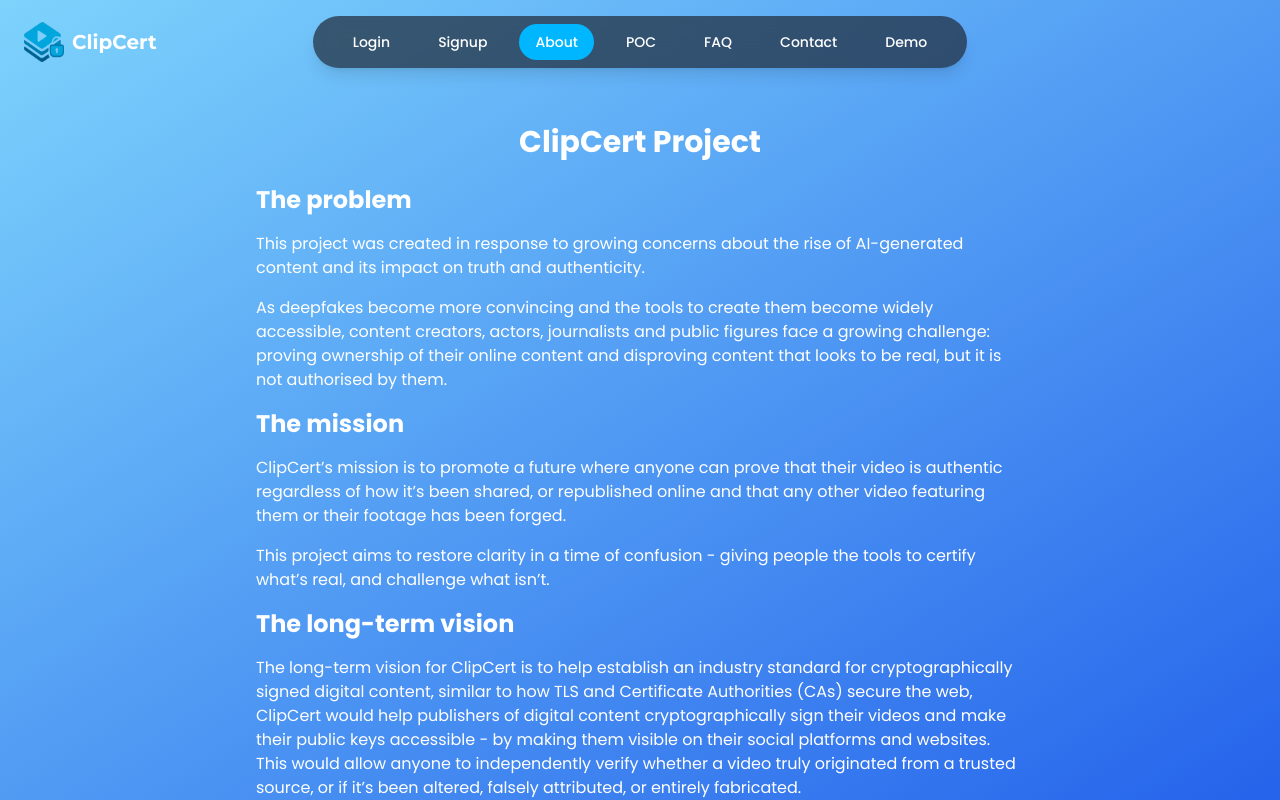
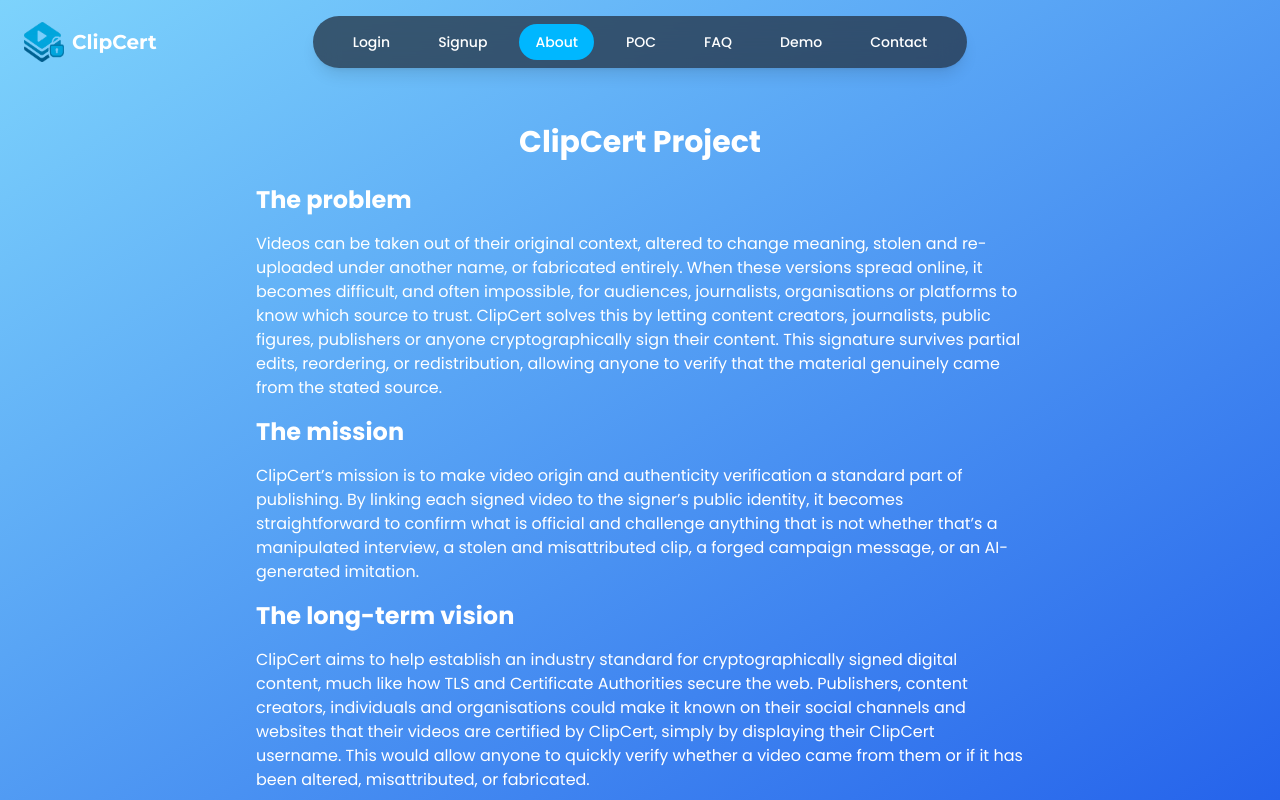
Before and after one commit to Vintr0n/AuthentiClip, a React (Vite) app in the folder frontend/: page /about in a window 1280 px wide. Built offline with nearby package versions, Linux system fonts and the light colour scheme; what tailwindcss-motion would draw is missing.

Commit message:
New about page

```diff
--- a/frontend/src/App.jsx
+++ b/frontend/src/App.jsx
@@ -13,8 +13,9 @@
 import FAQ from './pages/FAQ';
 import ForgotPassword from "./pages/ForgotPassword";
 import ResetPassword from "./pages/ResetPassword";
+import Demo from "./pages/Demo";
 import Contact from "./pages/Contact";
-import Demo from "./pages/Demo";
+
 
 export default function App() {
   return (
@@ -31,8 +32,9 @@
 <Route path="/FAQ" element={<FAQ />} />
 <Route path="/forgot-password" element={<ForgotPassword />} />
 <Route path="/reset-password" element={<ResetPassword />} />
+<Route path="/demo" element={<Demo />} />
 <Route path="/contact" element={<Contact />} />
-<Route path="/demo" element={<Demo />} />
+
           <Route
             path="/upload"
             element={
--- a/frontend/src/components/Header.jsx
+++ b/frontend/src/components/Header.jsx
@@ -60,8 +60,8 @@
   <NavLink to="/about" className={navLinkClass} onClick={() => setMenuOpen(false)}>About</NavLink>
   <NavLink to="/POC" className={navLinkClass} onClick={() => setMenuOpen(false)}>POC</NavLink>
 <NavLink to="/FAQ" className={navLinkClass} onClick={() => setMenuOpen(false)}>FAQ</NavLink>
+<NavLink to="/demo" className={navLinkClass} onClick={() => setMenuOpen(false)}>Demo</NavLink>
 <NavLink to="/contact" className={navLinkClass} onClick={() => setMenuOpen(false)}>Contact</NavLink>
-<NavLink to="/demo" className={navLinkClass} onClick={() => setMenuOpen(false)}>Demo</NavLink>
   {user && (
     <>
       <NavLink to="/upload" className={navLinkClass} onClick={() => setMenuOpen(false)}>Upload</NavLink>
@@ -109,8 +109,9 @@
           <NavLink to="/about" className={navLinkClass}>About</NavLink>
           <NavLink to="/POC" className={navLinkClass}>POC</NavLink>
 <NavLink to="/FAQ" className={navLinkClass}>FAQ</NavLink>
+<NavLink to="/demo" className={navLinkClass}>Demo</NavLink>
 <NavLink to="/contact" className={navLinkClass}>Contact</NavLink>
-<NavLink to="/demo" className={navLinkClass}>Demo</NavLink>
+
           {user && (
             <>
               <NavLink to="/upload" className={navLinkClass}>Upload</NavLink>
--- a/frontend/src/pages/About.jsx
+++ b/frontend/src/pages/About.jsx
@@ -12,25 +12,20 @@
 
         <p className="mb-4 text-white">
 		<h2 className="text-2xl font-semibold mb-4">The problem</h2>
-          This project was created in response to growing concerns about the rise of AI-generated content and its impact on truth and authenticity.
-        </p>
+Videos can be taken out of their original context, altered to change meaning, stolen and re-uploaded under another name, or fabricated entirely. When these versions spread online, it becomes difficult, and often impossible, for audiences, journalists, organisations or platforms to know which source to trust. ClipCert solves this by letting content creators, journalists, public figures, publishers or anyone cryptographically sign their content. This signature survives partial edits, reordering, or redistribution, allowing anyone to verify that the material genuinely came from the stated source.
+		  </p>
 
-        <p className="mb-4 text-white">
-As deepfakes become more convincing and the tools to create them become widely accessible, content creators, actors, journalists and public figures face a growing challenge: proving ownership of their online content and disproving content that looks to be real, but it is not authorised by them.
-        </p>
+
 
         <p className="mb-4 text-white">
 				<h2 className="text-2xl font-semibold mb-4">The mission</h2>
-ClipCert’s mission is to promote a future where anyone can prove that their video is authentic regardless of how it’s been shared, or republished online and that any other video featuring them or their footage has been forged.
-        </p>
+ClipCert’s mission is to make video origin and authenticity verification a standard part of publishing. By linking each signed video to the signer’s public identity, it becomes straightforward to confirm what is official and challenge anything that is not whether that’s a manipulated interview, a stolen and misattributed clip, a forged campaign message, or an AI-generated imitation.
+  </p>
 
-        <p className="mb-4 text-white">
-This project aims to restore clarity in a time of confusion - giving people the tools to certify what’s real, and challenge what isn’t.
-        </p>
 		<h2 className="text-2xl font-semibold mb-4">The long-term vision</h2>
         <p className="mb-4 text-white">
-The long-term vision for ClipCert is to help establish an industry standard for cryptographically signed digital content, similar to how TLS and Certificate Authorities (CAs) secure the web, ClipCert would help publishers of digital content cryptographically sign their videos and make their public keys accessible - by making them visible on their social platforms and websites. This would allow anyone to independently verify whether a video truly originated from a trusted source, or if it’s been altered, falsely attributed, or entirely fabricated.
-        </p>
+ClipCert aims to help establish an industry standard for cryptographically signed digital content, much like how TLS and Certificate Authorities secure the web. Publishers, content creators, individuals and organisations could make it known on their social channels and websites that their videos are certified by ClipCert, simply by displaying their ClipCert username. This would allow anyone to quickly verify whether a video came from them or if it has been altered, misattributed, or fabricated.
+      </p>
       </div>
 
       {/* Wide Image Section */}
@@ -56,8 +51,8 @@
 <div className="w-full max-w-3xl text-white mb-4">
 <h2 className="text-2xl font-semibold mb-4">How It Works</h2>
     <p>
- ClipCert does not use AI or deepfake detection. Instead, it uses traditional cryptographic methods. When you upload a video, it’s signed with your private key. Anyone can later verify that video using your username, which is linked to your public key.
-        </p>
+ClipCert doesn’t try to detect fakes or use AI. Instead, it uses a secure digital “signature” to link your video to you at the moment you submit it. That signature is tied to your ClipCert username, so later on, anyone can check a video against your username to confirm it really came from you.
+     </p>
     </div>
 
 
@@ -65,11 +60,8 @@
 <div className="w-full max-w-3xl text-white mb-16">
 <h2 className="text-2xl font-semibold mb-4">About Me</h2>
 <p>
-I’m an integration engineer by profession, working within the NHS. This is a personal passion project started because of my experience using AI tools, tools I’ve found both powerful and incredibly useful. At the same time, I’ve become increasingly aware of the risks they pose to authenticity and truth, particularly around content ownership and AI-generated footage.
-</p>
-
-<p className="mt-4">
-I built ClipCert to explore whether a simple, cryptographic approach, allowing people to sign their content so it can later be independently verified, could help address some of the challenges we face in the modern era of AI-generated content, video manipulation, and identity ownership.
+I’m an integration engineer by profession, working within the NHS. This is a side project driven by my interest in how technology can help protect authenticity and content ownership online. Over time, I’ve seen how easily videos can be misrepresented, misattributed, or manipulated, and how hard it can be to prove what’s genuine.
+I built ClipCert to explore whether a straightforward, cryptographic approach, allowing people to sign their content so it can later be independently verified, could help address these challenges and make trust in digital video easier to maintain.
 </p>
 
     </div>
--- a/frontend/src/pages/Demo.jsx
+++ b/frontend/src/pages/Demo.jsx
@@ -1,5 +1,7 @@
 // frontend/src/pages/Demo.jsx
 import useIsMobile from '../hooks/useIsMobile';
+import { useState } from 'react';
+import { Link, useNavigate } from 'react-router-dom';
 
 export default function Demo() {
   const isMobile = useIsMobile(); // returns true if width < 768
@@ -27,8 +29,18 @@
             allow="accelerometer; autoplay; clipboard-write; encrypted-media; gyroscope; picture-in-picture; web-share"
             allowFullScreen
           />
+
+
         </div>
+
+
       </div>
+	            <p className="text-sm text-center text-white-300 mt-6">
+  <Link to="/Signup" className="underline hover:text-cyan-300">
+    Signup for the Proof-Of-Concept
+  </Link>
+</p>
+
     </div>
   );
 }
```
